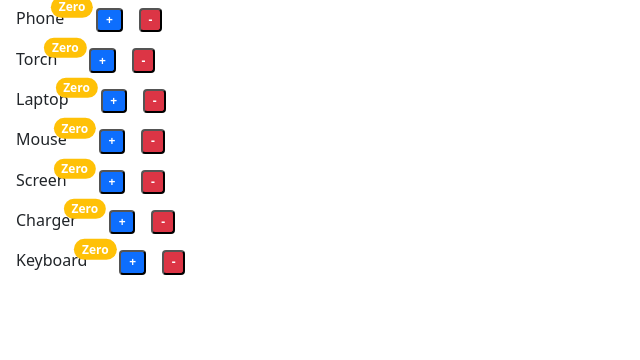
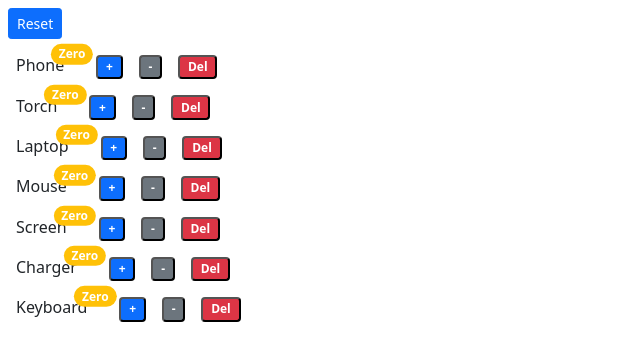
Before and after one commit to BrianWahinya/learnreact, a React (Create React App) app in the folder counter-app/: page / in a window 1280 px wide. Shown: the top 360 px of the page, without its empty margins (0-640 px from the left). Built offline with nearby package versions, Linux system fonts and the light colour scheme.

Commit message:
Added Reset and Delete button to counters. Added single point of truth by removing counter-state and using counters-state

```diff
--- a/counter-app/src/components/counter.jsx
+++ b/counter-app/src/components/counter.jsx
@@ -9,13 +9,13 @@ class Counter extends React.Component {
     }
     */
 
-    state = {
-        value: this.props.value,
-        productStyle: {
-            width: 'fit-content'
-        }
-        // countName: method - getBadgeClasses
-    }
+    // state = {
+    //     value: this.props.value,
+    //     productStyle: {
+    //         width: 'fit-content'
+    //     }
+    //     // countName: method - getBadgeClasses
+    // }
 
     render() {
         return (
@@ -28,51 +28,27 @@ class Counter extends React.Component {
 
     renderTags() {
         console.log('props', this.props)
-        const {counterId, counterName} = this.props;
+        const {product, countProductAmount, deleteProduct} = this.props;
+        const {id, name, value} = product;
         return <>
-            {<span className="position-relative m-3" style={this.state.productStyle}>
-                <span style={{'paddingRight':8}}>{counterName}</span>
-                <span className={this.getBadgeClasses()}>{this.state.valueName}</span>
+            {<span className="position-relative m-3" style={{width:'fit-content'}}>
+                <span style={{'paddingRight':8}}>{name}</span>
+                <span className={this.getBadgeClasses(value)}>{this.formatValueName(value)}</span>
             </span>}
-            {<button id={counterId} onClick={() => this.countProductAmount('add', counterId)} className='badge m-2 btnAdd bg-primary'>+</button> /*Add button*/}
-            {<button id={counterId} onClick={() => this.countProductAmount('minus', counterId)} className='badge m-2 btnSubtract bg-danger'>-</button> /*Subtract button*/}
+            {<button id={id} onClick={() => countProductAmount('add', product)} className='badge m-2 btnAdd bg-primary'>+</button> /*Add button*/}
+            {<button id={id} onClick={() => countProductAmount('minus', product)} className='badge m-2 btnSubtract bg-secondary'>-</button> /*Subtract button*/}
+            {<button id={id} onClick={() => deleteProduct(product)} className='badge m-2 btnDelProd bg-danger'>Del</button> /*Delete button*/}
         </>;
     }
 
-    getBadgeClasses() {
+    getBadgeClasses(value) {
         let classes = "position-absolute top-0 start-100 translate-middle badge rounded-pill bg-";
-        // classes += (this.state.count === 0) ? 'warning' : 'primary';
-        if(this.state.value === 0){
-            classes += 'warning';
-            this.state.valueName = 'Zero';
-        }else{
-            classes += 'success';
-            this.state.valueName = this.state.value;
-        }
-        // console.log(this.state);
+        classes += (value === 0) ? 'warning' : 'primary';
         return classes;
     }
 
-    // formatCount() {
-    //     const { count } = this.state;
-    //     return (count === 0) ? 'Zero' : count;
-    // }
-
-    // use fat-arrow function instead of using constructor
-    countProductAmount = (instruction) => {
-        let {value} = this.state;
-        switch(instruction){
-            case 'add':
-                value++;
-                break;
-            case 'minus':
-                if(value !== 0){
-                    value--;
-                }
-                break;
-        }
-        this.setState({ value: value })
-        // console.log('current state', this.state)
+    formatValueName(value) {
+        return (value === 0) ? 'Zero' : value;
     }
 }
 
--- a/counter-app/src/components/counters.jsx
+++ b/counter-app/src/components/counters.jsx
@@ -17,13 +17,51 @@ class Counters extends React.Component{
   render(){
     return (
       <>
+        <button id='btnReset' onClick={() => this.resetValues()} className='btn btn-primary btn-sm m-2 btnReset'>Reset</button>
         {this.state.products.map(prod =>
-          <Counter key={prod.id} counterId={prod.id} counterName={prod.name} value={prod.value} />)}
+          <Counter
+            key={prod.id}
+            product={prod}
+            deleteProduct={this.deleteProduct}
+            countProductAmount={this.countProductAmount}
+          />
+        )}
       </>
     )
   }
 
+  deleteProduct = productId => {
+    const products = this.state.products.filter(prod => prod.id !== productId);
+    this.setState({products})
+  }
 
+  resetValues = () => {
+    const products = this.state.products.map(prod => {
+      prod.value = 0;
+      return prod;
+    });
+    this.setState({products})
+  }
+
+  // use fat-arrow function instead of using constructor
+  countProductAmount = (instruction, product) => {
+    const products = [...this.state.products];
+    const index = products.indexOf(product);
+    let value = products[index].value;
+    switch(instruction){
+        case 'add':
+          value++;
+          break;
+        case 'minus':
+          if(value !== 0){
+            value--;
+          }
+          break;
+    }
+    products[index].value = value
+    this.setState({products})
+    // console.log('current state', this.state)
+  }
 }
 
 export default Counters;
```
